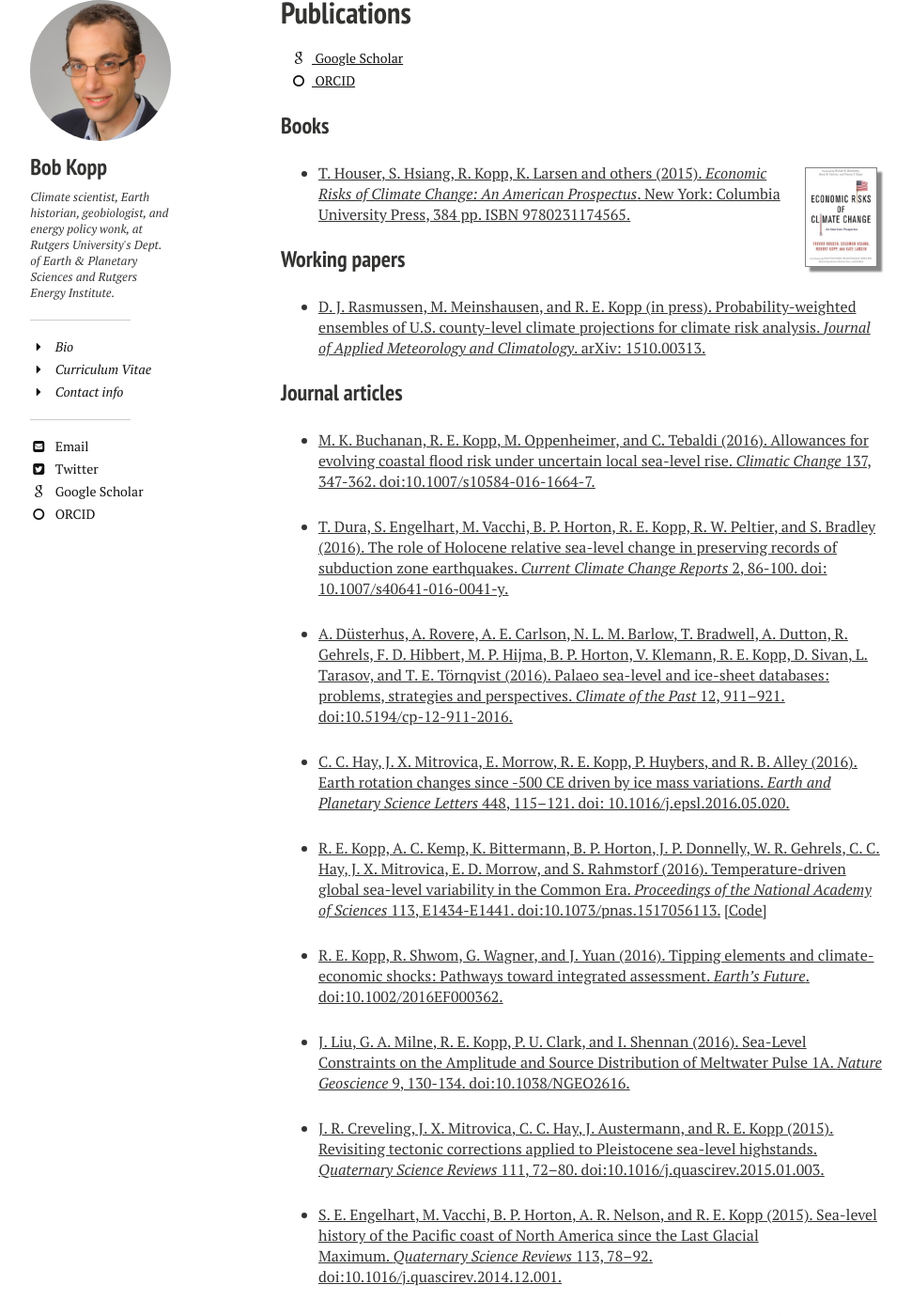
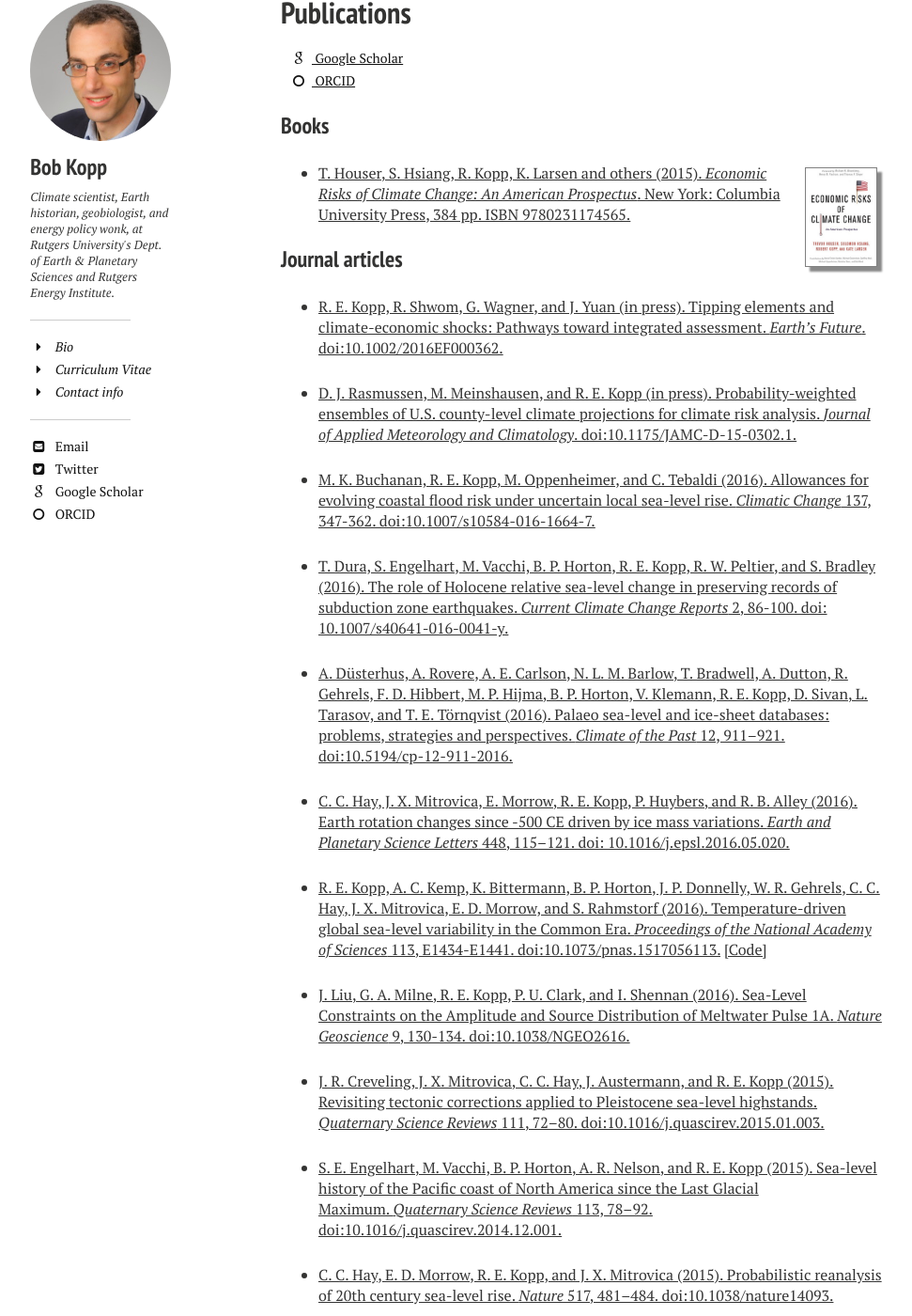
Before and after one commit to mrke/bobkopp.github.io, a Jekyll site: the page built from papers/index.md, in a window 1280 px wide and 1400 px high, scrolled down 1081 px. Shown: the whole window at 94% size, without its empty margins (21-992 px from the left). Built offline with Jekyll 4.4.1, drawn with Linux system fonts in a browser that asks for light colours; nearby versions of some CDN libraries.

Commit message:
Rasmussen et al

```diff
--- a/papers/index.md
+++ b/papers/index.md
@@ -35,11 +35,13 @@ image:
 
 * [T. Houser, S. Hsiang, R. Kopp, K. Larsen and others (2015). _Economic Risks of Climate Change: An American Prospectus_. New York: Columbia University Press, 384 pp. ISBN 9780231174565.](http://www.climateprospectus.org)
 
-### Working papers
-
-* [D. J. Rasmussen, M. Meinshausen, and R. E. Kopp (in press). Probability-weighted ensembles of U.S. county-level climate projections for climate risk analysis. _Journal of Applied Meteorology and Climatology_. arXiv: 1510.00313.](http://arxiv.org/abs/1510.00313)
+<!-- ### Working papers -->
 
 ### Journal articles
+
+* [R. E. Kopp, R. Shwom, G. Wagner, and J. Yuan (in press). Tipping elements and climate-economic shocks: Pathways toward integrated assessment. _Earth's Future_.  doi:10.1002/2016EF000362.](http://dx.doi.org/10.1002/2016EF000362)
+
+* [D. J. Rasmussen, M. Meinshausen, and R. E. Kopp (in press). Probability-weighted ensembles of U.S. county-level climate projections for climate risk analysis. _Journal of Applied Meteorology and Climatology_. doi:10.1175/JAMC-D-15-0302.1.](http://dx.doi.org/10.1175/JAMC-D-15-0302.1)
 
 * [M. K. Buchanan, R. E. Kopp, M. Oppenheimer, and C. Tebaldi (2016). Allowances for evolving coastal flood risk under uncertain local sea-level rise. _Climatic Change_ 137, 347-362. doi:10.1007/s10584-016-1664-7.](http://dx.doi.org/10.1007/s10584-016-1664-7)
 
@@ -50,8 +52,6 @@ image:
 * [C. C. Hay, J. X. Mitrovica, E. Morrow, R. E. Kopp, P. Huybers, and R. B. Alley (2016). Earth rotation changes since -500 CE driven by ice mass variations. _Earth and Planetary Science Letters_ 448, 115–121. doi: 10.1016/j.epsl.2016.05.020.](http://dx.doi.org/10.1016/j.epsl.2016.05.020)
 
 * [R. E. Kopp, A. C. Kemp, K. Bittermann, B. P. Horton, J. P. Donnelly, W. R. Gehrels, C. C. Hay, J. X. Mitrovica, E. D. Morrow, and S. Rahmstorf (2016). Temperature-driven global sea-level variability in the Common Era. _Proceedings of the National Academy of Sciences_ 113, E1434-E1441. doi:10.1073/pnas.1517056113.](http://dx.doi.org/10.1073/pnas.1517056113) [[Code]](https://github.com/bobkopp/CESL-STEHM-GP/releases)
-
-* [R. E. Kopp, R. Shwom, G. Wagner, and J. Yuan (2016). Tipping elements and climate-economic shocks: Pathways toward integrated assessment. _Earth's Future_.  doi:10.1002/2016EF000362.](http://dx.doi.org/10.1002/2016EF000362)
 
 * [J. Liu, G. A. Milne, R. E. Kopp, P. U. Clark, and I. Shennan (2016). Sea-Level Constraints on the Amplitude and Source Distribution of Meltwater Pulse 1A. _Nature Geoscience_ 9, 130-134. doi:10.1038/NGEO2616.](http://dx.doi.org/10.1038/NGEO2616)
 
```
